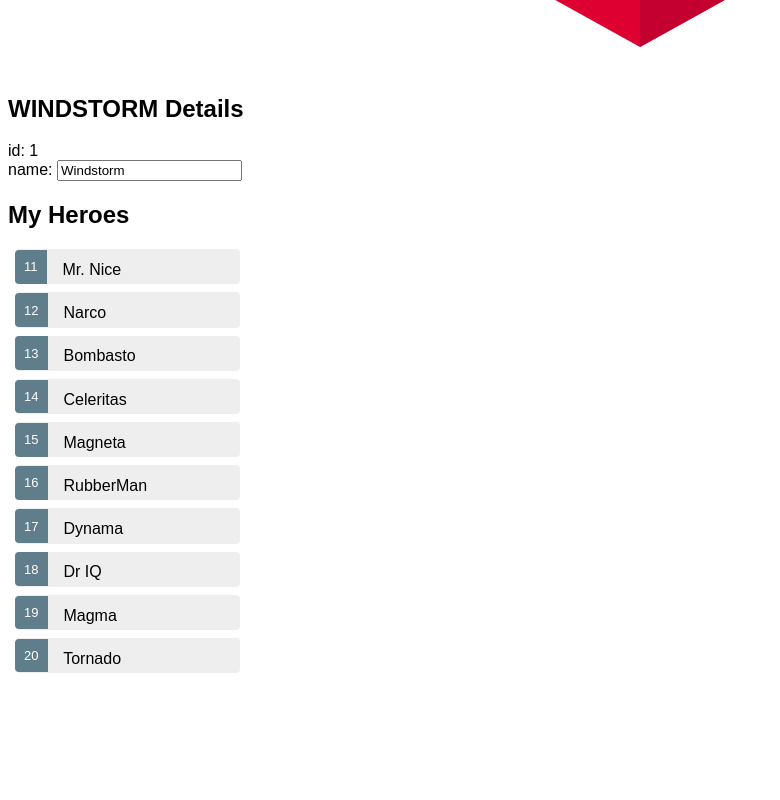
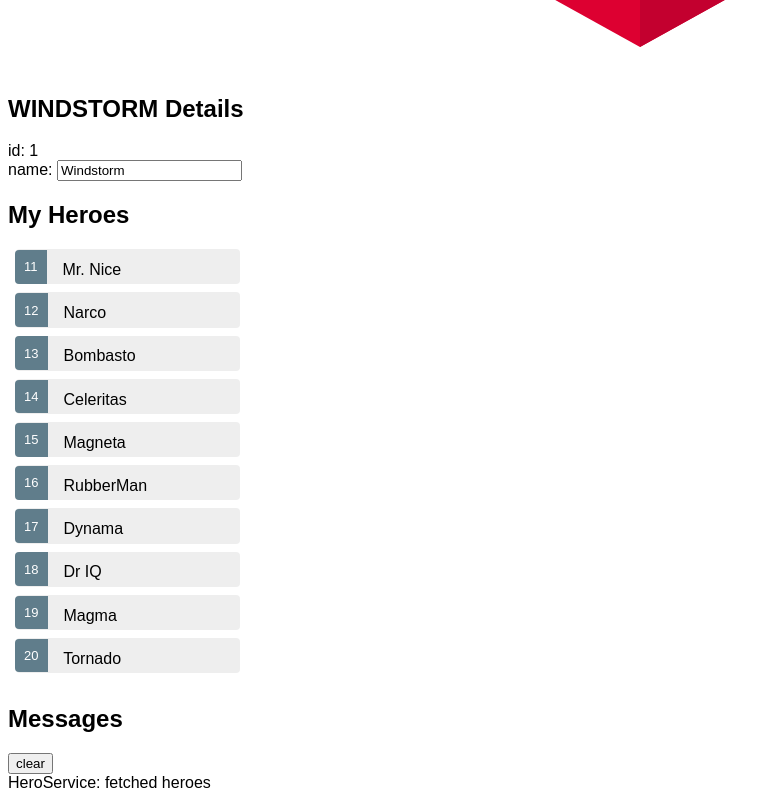
Before and after one commit to yeeFlame/Angular_Demo, an Angular app: page / in a window 1280 px wide. Shown: the part 328-1128 px from the top of the page, without its empty margins (0-780 px from the left). Before the commit the page ends 1033 px from the top, so only its background shows below. Built offline with nearby package versions, Linux system fonts and the light colour scheme.

Commit message:
add messages

```diff
--- a/src/app/app.component.html
+++ b/src/app/app.component.html
@@ -18,5 +18,5 @@
   </li>
 </ul> -->
 <app-heroes></app-heroes>
-
+<app-messages></app-messages>
 <router-outlet></router-outlet>
--- a/src/app/app.module.ts
+++ b/src/app/app.module.ts
@@ -7,12 +7,14 @@
 
 import { FormsModule } from '@angular/forms';
 import { HeroDetailComponent } from './hero-detail/hero-detail.component';
+import { MessagesComponent } from './messages/messages.component';
 
 @NgModule({
   declarations: [
     AppComponent,
     HeroesComponent,
-    HeroDetailComponent
+    HeroDetailComponent,
+    MessagesComponent
   ],
   imports: [
     BrowserModule,
--- a/src/app/hero.service.ts
+++ b/src/app/hero.service.ts
@@ -1,6 +1,8 @@
 
 import { Injectable } from '@angular/core';
 import { Observable, of } from 'rxjs'
+import { MessageService } from './message.service';
+
 import { Hero } from './hero';
 import { HEROES } from './mock-heroes';
 
@@ -9,9 +11,11 @@
 })
 export class HeroService {
 
-  constructor() { }
+  constructor(private messageService: MessageService) { }
 
   getHeros(): Observable<Hero[]> {
+
+    this.messageService.add('HeroService: fetched heroes');
     return of(HEROES)
   }
 }
--- /dev/null
+++ b/src/app/message.service.ts
@@ -0,0 +1,19 @@
+
+import { Injectable } from '@angular/core';
+
+@Injectable({
+  providedIn: 'root'
+})
+export class MessageService {
+
+  constructor() { }
+
+  messages: string[] = [];
+
+  add(messages: string) {
+    this.messages.push(messages)
+  }
+  clear() {
+    this.messages = [];
+  }
+}
--- /dev/null
+++ b/src/app/messages/messages.component.html
@@ -0,0 +1,9 @@
+<div *ngIf="messageService.messages.length">
+  <h2>Messages</h2>
+  <button class="clear"
+    (click)="messageService.clear()"
+  >
+    clear
+  </button>
+  <div *ngFor="let message of messageService.messages">{{message}}</div>
+</div>
--- /dev/null
+++ b/src/app/messages/messages.component.ts
@@ -0,0 +1,17 @@
+
+import { Component, OnInit } from '@angular/core';
+import { MessageService } from '../message.service';
+
+@Component({
+  selector: 'app-messages',
+  templateUrl: './messages.component.html',
+  styleUrls: ['./messages.component.css']
+})
+export class MessagesComponent implements OnInit {
+
+  constructor(public messageService: MessageService) { }
+
+  ngOnInit() {
+  }
+
+}
```
Also changed, not shown: src/app/messages/messages.component.css (added), 2 other files (tests, documents, lock files or other folders).
